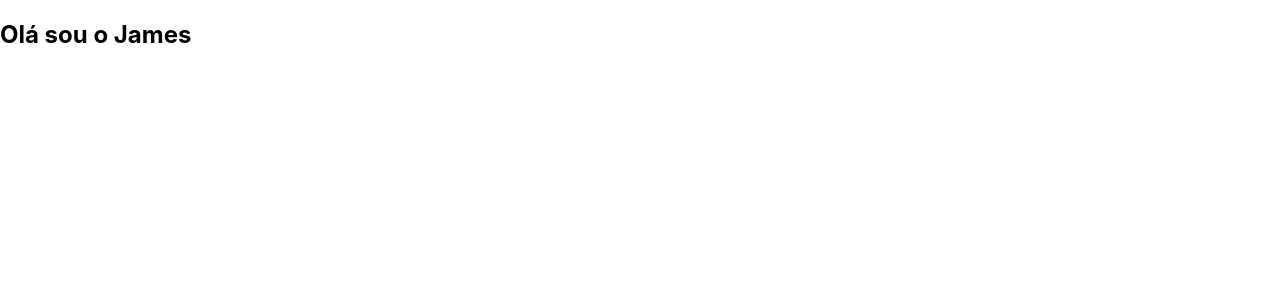
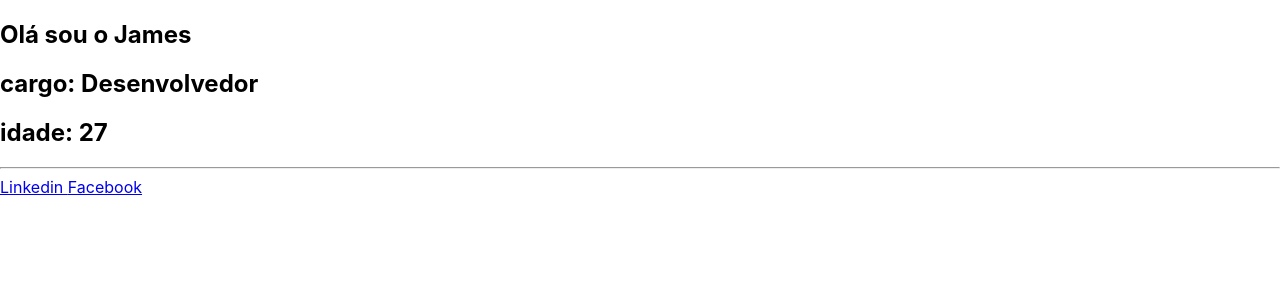
Before and after one commit to jamesSena/MyReact, a React (Create React App) app: page / in a window 1280 px wide. Shown: the top 300 px of the page. Built offline with nearby package versions, Linux system fonts and the light colour scheme.

Commit message:
Adionando mais um componte, para midias sociais

```diff
--- a/src/App.js
+++ b/src/App.js
@@ -7,6 +7,12 @@ const Equipe = (props) => {
                     cargo={props.cargo}
                     idade={props.idade}
                 />
+                <hr/>
+            <Social
+                linkedin={props.linkedin}
+                facebook={props.facebook}
+
+                />
         </div>
 
         );
@@ -15,14 +21,27 @@ const Sobre = (props) => {
     return (
         <div>
             <h2>Olá sou o {props.nome}</h2>
+            <h2>cargo: {props.cargo}</h2>
+            <h2>idade: {props.idade}</h2>
+
         </div>
 
         );
 }
 
+const Social = (props) => {
+    return (
+        <div>
+            <a href={props.linkedin}>Linkedin </a>
+            <a href={props.facebook}>Facebook </a>
+        </div>
+
+        );
+}
 function App(){
     return <div>
-            <Equipe nome="James" cargo="Desenvolvedor" idade="27"/>
+            <Equipe nome="James" cargo="Desenvolvedor" idade="27" facebook="https://www.facebook.com/in/jamessonsena/" linkedin="https://www.linkedin.com/in/jamessonsena/"/>
+
         </div>
 }
 export default App;
```
